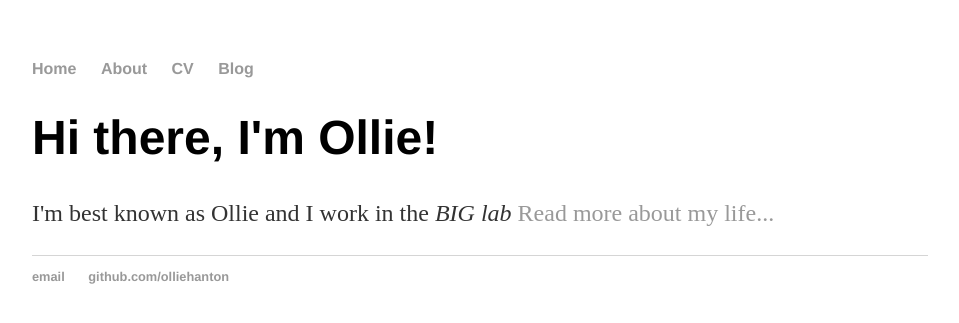
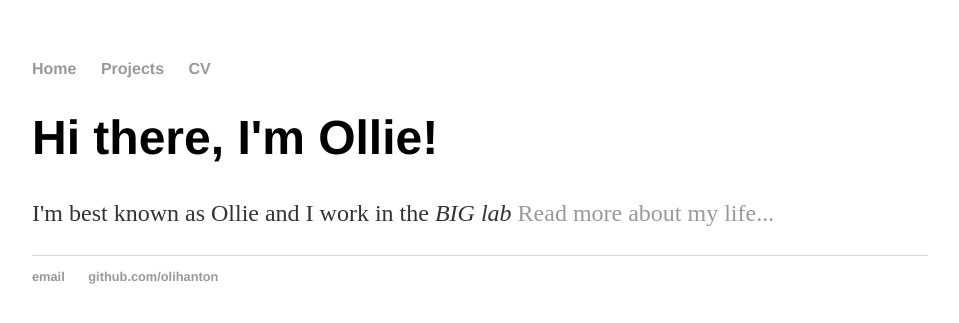
Before and after one commit to OllieHanton/olliehanton.github.io, a Jekyll site: the page built from index.html, in a window 1280 px wide. Shown: the top 323 px of the page, without its empty margins (160-1119 px from the left). Built offline with Jekyll 4.4.1, drawn with Linux system fonts in a browser that asks for light colours.

Commit message:
Update default.html

```diff
--- a/_layouts/default.html
+++ b/_layouts/default.html
@@ -9,9 +9,9 @@
 			<nav>
 	    		<ul>
 	        		<li><a href="/">Home</a></li>
-		        	<li><a href="/about">About</a></li>
-	        		<li><a href="/cv">CV</a></li>
-	        		<li><a href="/blog">Blog</a></li>
+		        	<!--<li><a href="/about">About</a></li>-->
+				<li><a href="/projects">Projects</a></li>
+	        		<li><a href="/Oliver_Hanton__Academic_.pdf">CV</a></li>
 	    		</ul>
 			</nav>
 			<div class="container">
@@ -21,8 +21,8 @@
 			</div><!-- /.container -->
 			<footer>
 	    		<ul>
-	        		<li><a href="oh12660@bristol.ac.uk">email</a></li>
-	        		<li><a href="https://github.com/olliehanton">github.com/olliehanton</a></li>
+	        		<li><a href="mailto:oh12660@bristol.ac.uk">email</a></li>
+        		<li><a href="https://github.com/olihanton">github.com/olihanton</a></li>
 				</ul>
 			</footer>
 		</body>
```
Also changed, not shown: other parts of _layouts/default.html (+1 -1 lines).
